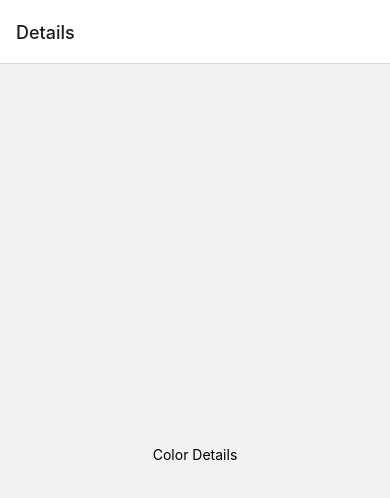
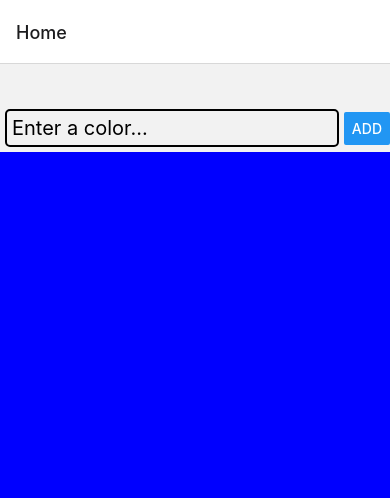
Before and after one commit to stockmeierb/ColorCatalog, a React Native app: screen / in a window 390 px wide. Shown: the top 498 px of the page. Built offline with nearby package versions, Linux system fonts and the light colour scheme.

Commit message:
add home screen to navigator

```diff
--- a/App.js
+++ b/App.js
@@ -10,6 +10,7 @@ export default function App() {
 return (
   <NavigationContainer>
     <Navigator>
+      <Screen name="Home" component={ColorList} />
       <Screen name="Details" component={ColorDetails} />
     </Navigator>
   </NavigationContainer>
```
